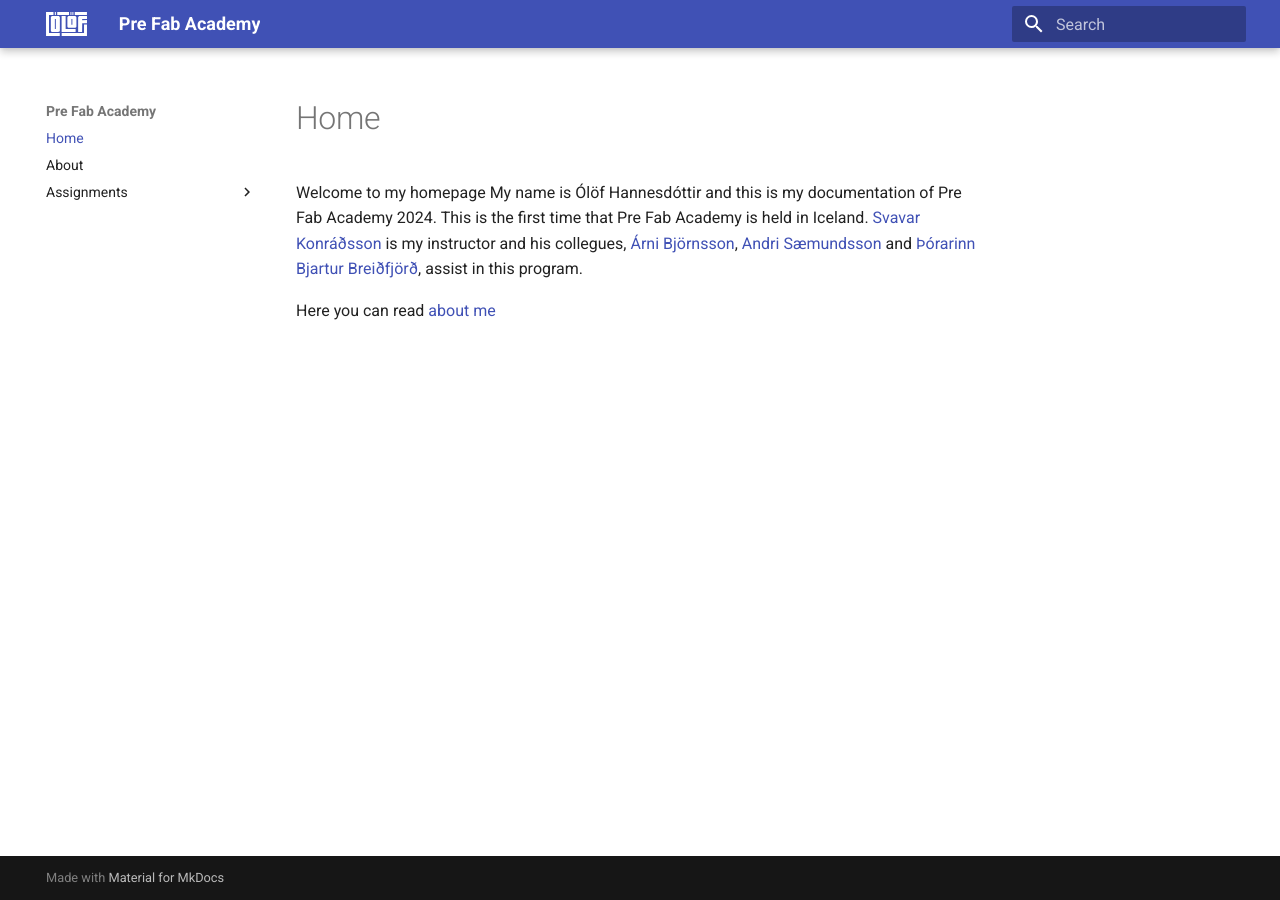
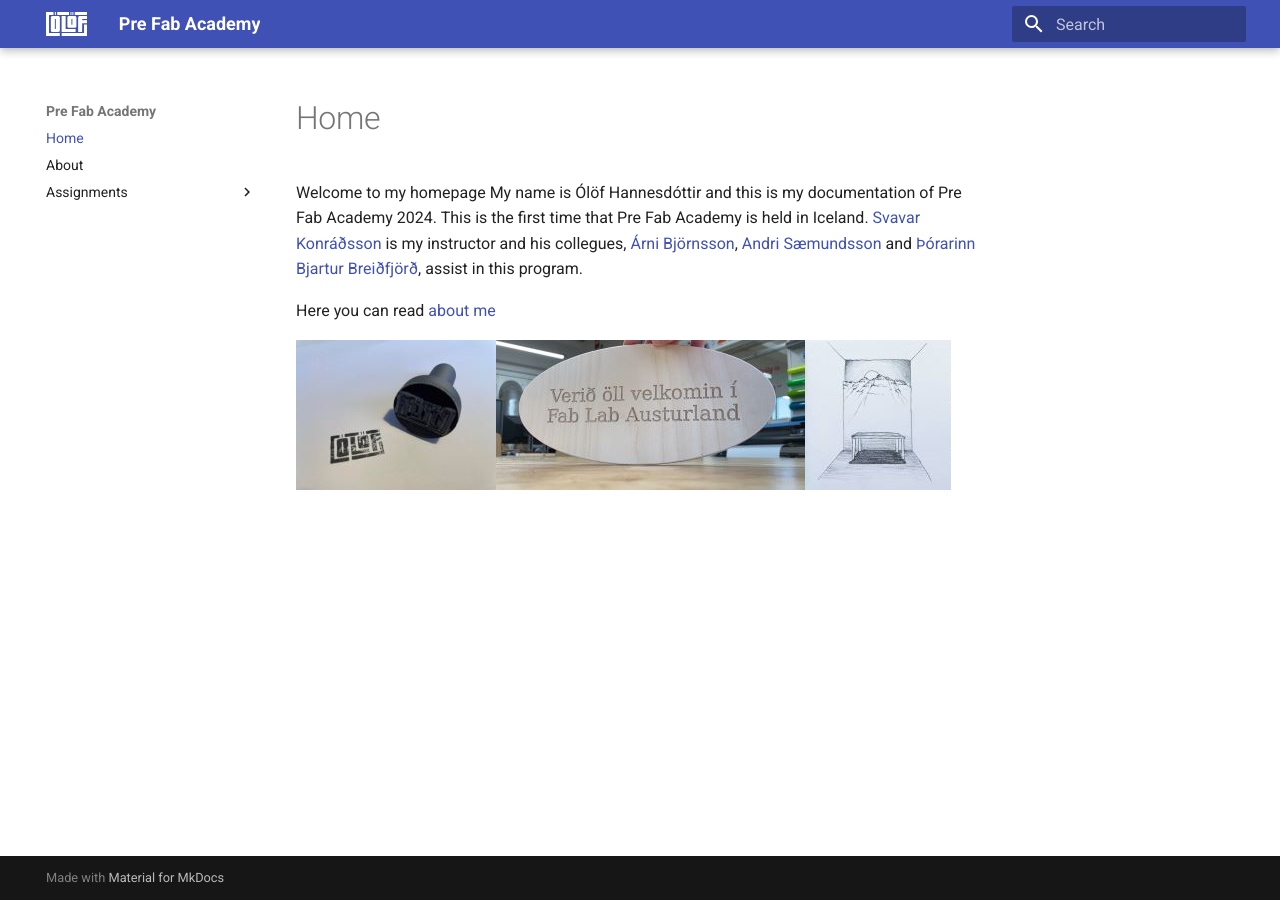
Before and after one commit to OlofH2/Before-Fab-Academy, an MkDocs documentation site: the page built from docs/index.md, in a window 1280 px wide. Built offline with MkDocs 1.6.1 and Material for MkDocs 9.7.7, drawn with Linux system fonts in a browser that asks for light colours.

Commit message:
Photos in index

```diff
--- a/docs/index.md
+++ b/docs/index.md
@@ -4,3 +4,5 @@ Welcome to my homepage
 My name is Ólöf Hannesdóttir and this is my documentation of Pre Fab Academy 2024. This is the first time that Pre Fab Academy is held in Iceland. [Svavar Konráðsson](https://fabacademy.org/2023/labs/isafjordur/students/svavar-konradsson/index.html) is my instructor and his collegues, [Árni Björnsson](https://fabacademy.org/2022/labs/isafjordur/students/arni-bjornsson/), [Andri Sæmundsson](https://fabacademy.org/2023/labs/akureyri/students/andri-semundsson/pages/aboutMe.html) and [Þórarinn Bjartur Breiðfjörð](https://fabacademy.org/archives/2015/eu/students/gunnarsson.thorarinn_b.b/index.html), assist in this program.
 
 Here you can read [about me](about.md)
+
+![Stamp](img/Stamp200x150.jpg)![Sign](img/Skilti309x150.jpg)![SketcOfSunWall](img/SketchOfSunWall230x150_cropped.jpg)
```
Also changed, not shown: docs/img/SketchOfSunWall230x150.jpg (added), docs/img/SketchOfSunWall230x150_cropped.jpg (added), docs/img/Skilti309x150.jpg (added), docs/img/Stamp200x150.jpg (added), docs/img/SunLampIdea462x150.jpg (added).
